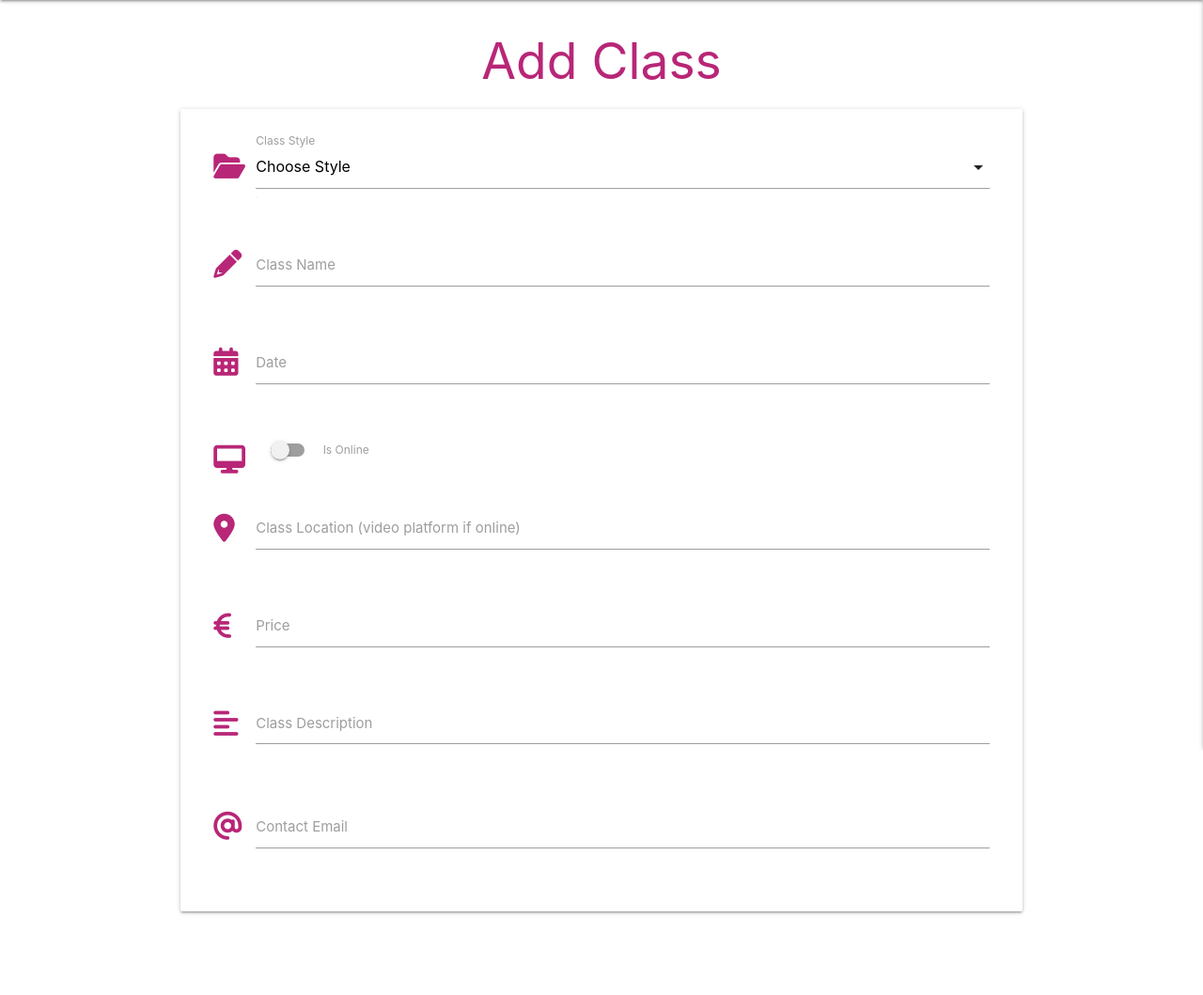
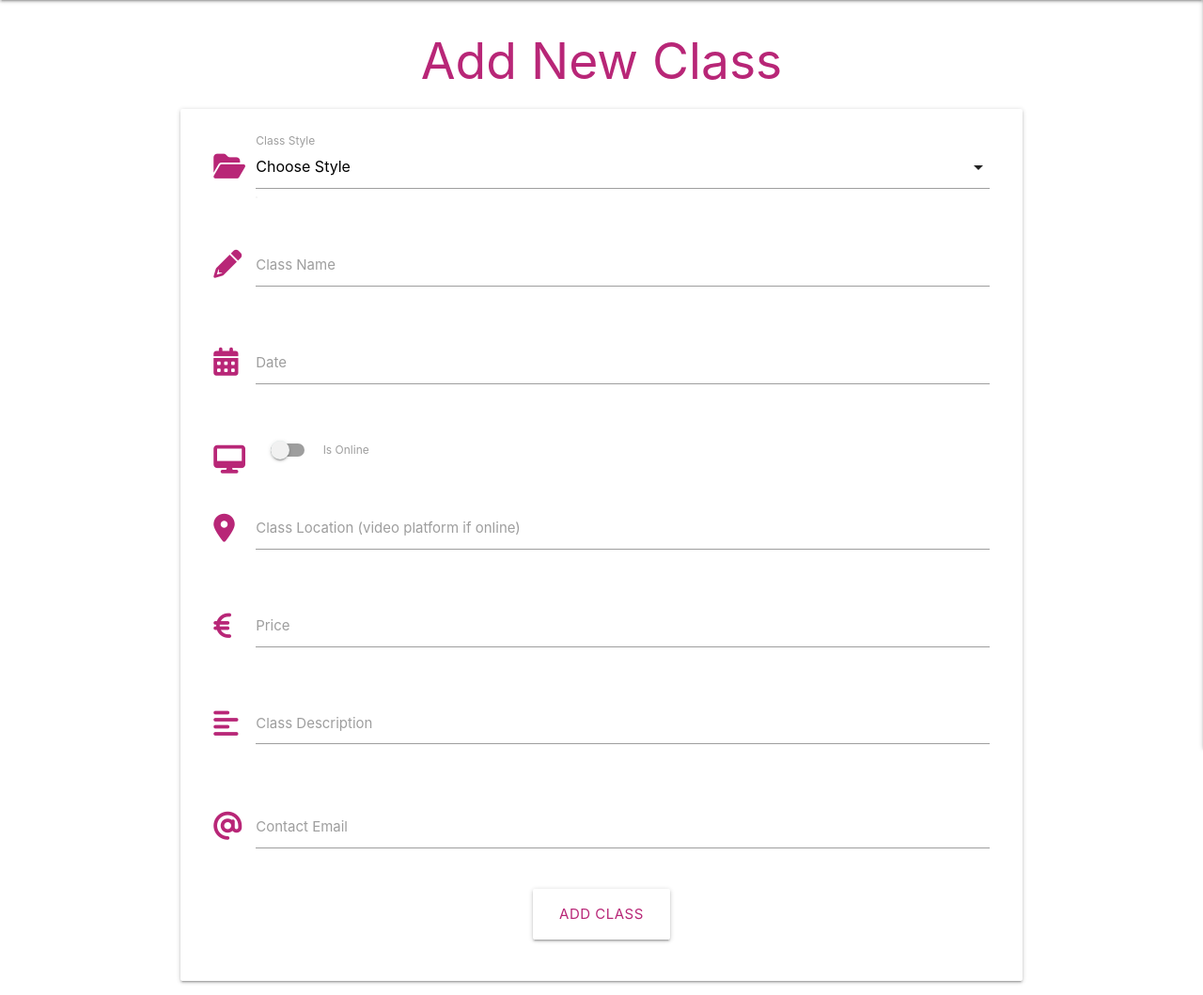
Before and after one commit to monika-hrda/yoga-hub, a Flask app: page /add_class in a window 1280 px wide. Shown: the part 64-1123 px from the top of the page at 94% size. Before the commit the page ends 1037 px from the top, so only its background shows below. Run offline with Flask 2, Linux system fonts and the light colour scheme; data that the repository does not hold is empty; some libraries are stand-ins or nearby versions.

Commit message:
Add functionality to submit new Class to db
Also add additional front-end form validation

```diff
--- a/app.py
+++ b/app.py
@@ -128,8 +128,26 @@ def logout():
     return redirect(url_for("login"))
 
 
-@app.route("/add_class")
+@app.route("/add_class", methods=["GET", "POST"])
 def add_class():
+    if request.method == "POST":
+        is_online = "yes" if request.form.get("is_online") else "no"
+        new_class = {
+            "class_name": request.form.get("class_name"),
+            "class_style": request.form.get("class_style"),
+            "description": request.form.get("description"),
+            "date": request.form.get("date"),
+            "is_online": is_online,
+            "location": request.form.get("location"),
+            "price": request.form.get("price"),
+            "contact": request.form.get("contact"),
+            "created_by": session["user"]
+        }
+
+        mongo.db.classes.insert_one(new_class)
+        flash("Class Added Successfully")
+        return redirect(url_for("get_classes"))
+
     styles = mongo.db.styles.find().sort("class_style", 1)
     return render_template("add_class.html", styles=styles)
 
--- a/templates/add_class.html
+++ b/templates/add_class.html
@@ -1,10 +1,10 @@
 {% extends "base.html" %}
 {% block content %}
 
-    <h2 class="center-align">Add Class</h2>
+    <h2 class="center-align">Add New Class</h2>
 
     <div class="row card-panel">
-        <form class="col s12" method="POST" action="">
+        <form class="col s12" method="POST" action="{{ url_for('add_class') }}">
             <!-- category selection -->
             <div class="row">
                 <div class="input-field col s12">
@@ -22,8 +22,8 @@
             <div class="row">
                 <div class="input-field col s12">
                     <i class="fas fa-pencil-alt prefix"></i>
-                    <input id="class_name" name="class_name" minlength="5" maxlength="35"
-                        type="text" class="validate" data-length="35" required>
+                    <input id="class_name" name="class_name" minlength="5" maxlength="35" type="text"
+                        pattern="^[a-zA-Z0-9 ]{5,35}$" class="validate" data-length="35" required>
                     <label for="class_name" class="active">Class Name</label>
                 </div>
             </div>
@@ -52,8 +52,8 @@
             <div class="row">
                 <div class="input-field col s12">
                     <i class="fas fa-solid fa-location-dot prefix"></i>
-                    <input id="location" name="location" minlength="4" maxlength="30"
-                        type="text" class="validate" data-length="30" required>
+                    <input id="location" name="location" minlength="4" maxlength="30" type="text"
+                        class="validate" data-length="30" required>
                     <label for="location" class="active">Class Location (video platform if online)</label>
                 </div>
             </div>
@@ -61,8 +61,8 @@
             <div class="row">
                 <div class="input-field col s12">
                     <i class="fas fa-solid fa-euro-sign prefix"></i>
-                    <input id="price" name="price" minlength="1" maxlength="4"
-                        type="text" class="validate" required>
+                    <input id="price" name="price" minlength="1" maxlength="4" type="text"
+                        pattern="^[0-9,.]{1,7}$" class="validate" required>
                     <label for="price" class="active">Price</label>
                 </div>
             </div>
@@ -83,7 +83,11 @@
                     <label for="contact" class="active">Contact Email</label>
                 </div>
             </div>
-        </form>
+            <!-- submit button -->
+            <div class="row center-align">
+                <button type="submit" class="btn-large">Add Class</button>
+            </div>
+            </form>
     </div>
 
 {% endblock %}
--- a/templates/classes.html
+++ b/templates/classes.html
@@ -18,7 +18,7 @@
                             </p>
                             <p>
                                 {{ class.date }}
-                                {% if class.is_online == "on" %}
+                                {% if class.is_online == "yes" %}
                                     <i class="fa-solid fa-desktop fa-lg tooltipped right" data-position="left" data-tooltip="online"></i>
                                 {% endif %}
                             </p>
```
